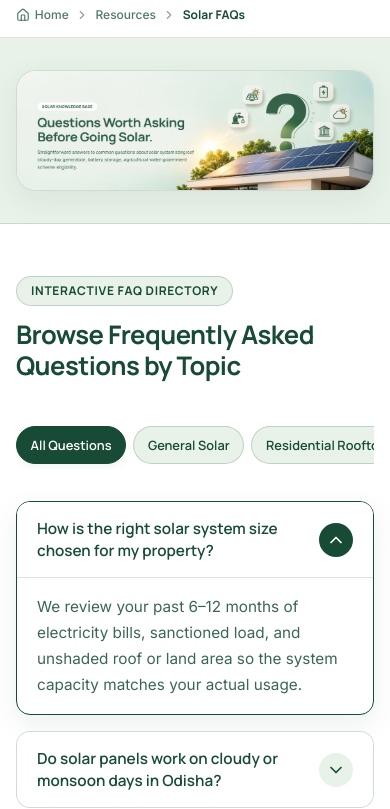
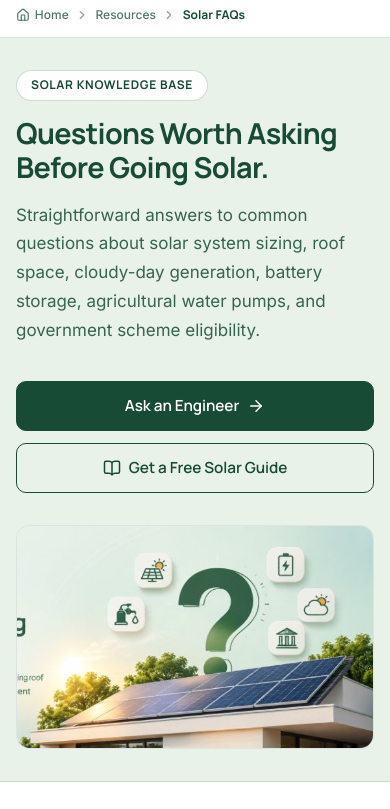
Before and after one commit to bijayalaxmilenka2002/shresthanshi_solar_solutions, a React (Vite) app: page /resources/solar-faqs in a window 390 px wide. Shown: the part 309-1118 px from the top of the page. Built offline with nearby package versions, Linux system fonts and the light colour scheme; no server answers.

Commit message:
fix(faqs): convert raster banner into clean responsive hero grid with crisp vector typography

```diff
--- a/src/views/pages/resources/SolarFaqsPage.tsx
+++ b/src/views/pages/resources/SolarFaqsPage.tsx
@@ -4,6 +4,7 @@ import { Container } from '@views/components/ui/Container';
 import { SectionHeading } from '@views/components/ui/SectionHeading';
 import { Accordion } from '@views/components/ui/Accordion';
 import { Button } from '@views/components/ui/Button';
+import { ImagePlaceholder } from '@views/components/ui/ImagePlaceholder';
 import { Breadcrumbs } from '@views/components/common/Breadcrumbs';
 import { CTASection } from '@views/components/common/CTASection';
 import { SEO } from '@views/components/common/SEO';
@@ -43,37 +44,46 @@ export const SolarFaqsPage: React.FC = () => {
         ]}
       />
 
-      <section className="page-hero bg-soft-green" style={{ padding: '2rem 0' }}>
-        <Container>
-          <div
-            style={{
-              width: '100%',
-              borderRadius: '20px',
-              overflow: 'hidden',
-              boxShadow: '0 8px 30px rgba(23, 75, 53, 0.08)',
-              border: '1.5px solid var(--border-medium)',
-              backgroundColor: '#FFFFFF',
-            }}
-          >
-            <img
-              src="/images/solar-faqs-banner.jpg"
-              alt="Questions Worth Asking Before Going Solar — Solar Knowledge Base"
-              style={{
-                width: '100%',
-                height: 'auto',
-                display: 'block',
-                aspectRatio: '1024 / 341',
-                objectFit: 'cover',
-              }}
-            />
-          </div>
-
-          {/* Accessible SEO Headings for search crawlers & screen readers */}
-          <div className="sr-only">
-            <h1>Questions Worth Asking Before Going Solar.</h1>
-            <p>
+      <section className="page-hero bg-soft-green">
+        <Container className="page-hero__grid">
+          <div className="page-hero__content">
+            <span className="badge" style={{ marginBottom: '1rem' }}>
+              Solar Knowledge Base
+            </span>
+            <h1 className="page-hero__title">
+              Questions Worth Asking Before Going Solar.
+            </h1>
+            <p className="page-hero__subtitle">
               Straightforward answers to common questions about solar system sizing, roof space, cloudy-day generation, battery storage, agricultural water pumps, and government scheme eligibility.
             </p>
+            <div className="page-hero__actions">
+              <Button
+                to="/contact?intent=faq-consultation"
+                variant="primary"
+                size="lg"
+                iconRight={<ArrowRight size={18} />}
+              >
+                Ask an Engineer
+              </Button>
+              <Button
+                variant="outline"
+                size="lg"
+                iconLeft={<BookOpen size={18} />}
+                onClick={() => openGuideModal('Solar FAQs')}
+              >
+                Get a Free Solar Guide
+              </Button>
+            </div>
+          </div>
+          <div className="page-hero__visual">
+            <ImagePlaceholder
+              label="[Interactive solar knowledge base & FAQ guidance]"
+              sublabel="Solar FAQs &amp; Technical Guidance • Odisha"
+              aspectRatio="16/10"
+              variant="white"
+              src="/images/solar-faqs-illustration.jpg"
+              imgFit="cover"
+            />
           </div>
         </Container>
       </section>
```
Also changed, not shown: public/images/solar-faqs-illustration.jpg (added).
